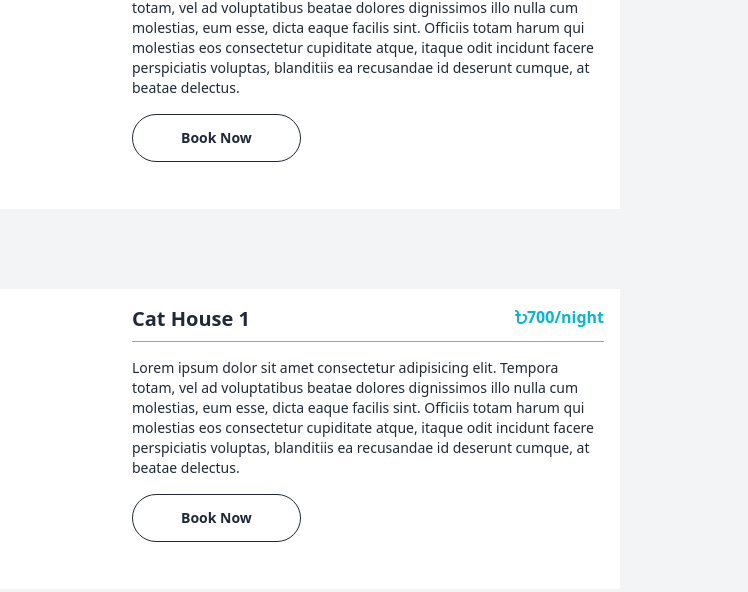
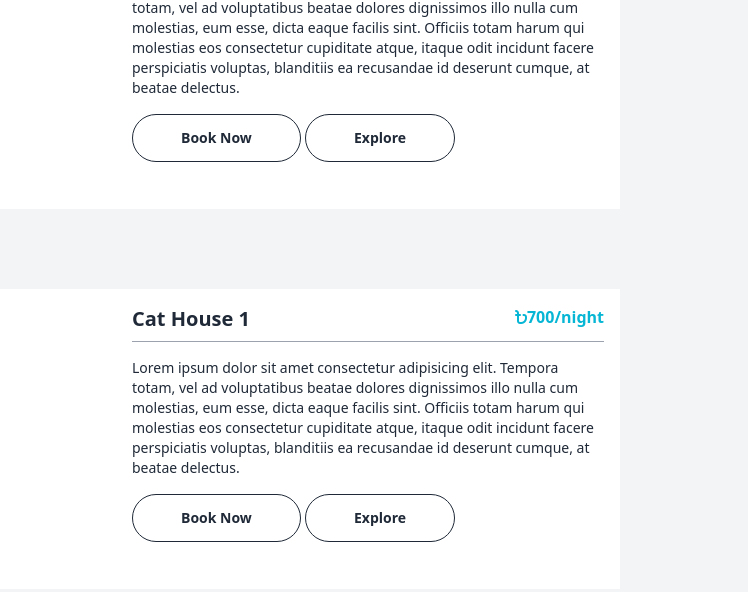
Before and after one commit to mehedihasan712277/pet-transport, a plain HTML site: page pages/public/hostels.html in a window 1280 px wide. Shown: the part 1030-1622 px from the top of the page, 532-1280 px from the left. Drawn offline with nearby package versions, Linux system fonts and the light colour scheme.

Commit message:
button added

```diff
--- a/pages/public/hostels.html
+++ b/pages/public/hostels.html
@@ -147,6 +147,11 @@
                             Book Now
                         </button>
 
+
+                        <a href="./hostelDetails.html"
+                            class="btn btn-sm lg:btn-md lg:px-12 btn-neutral btn-outline rounded-full">
+                            Explore
+                        </a>
                     </div>
                 </div>
             </div>
@@ -255,6 +260,11 @@
                             Book Now
                         </button>
 
+
+                        <a href="./hostelDetails.html"
+                            class="btn btn-sm lg:btn-md lg:px-12 btn-neutral btn-outline rounded-full">
+                            Explore
+                        </a>
                     </div>
                 </div>
             </div>
```
